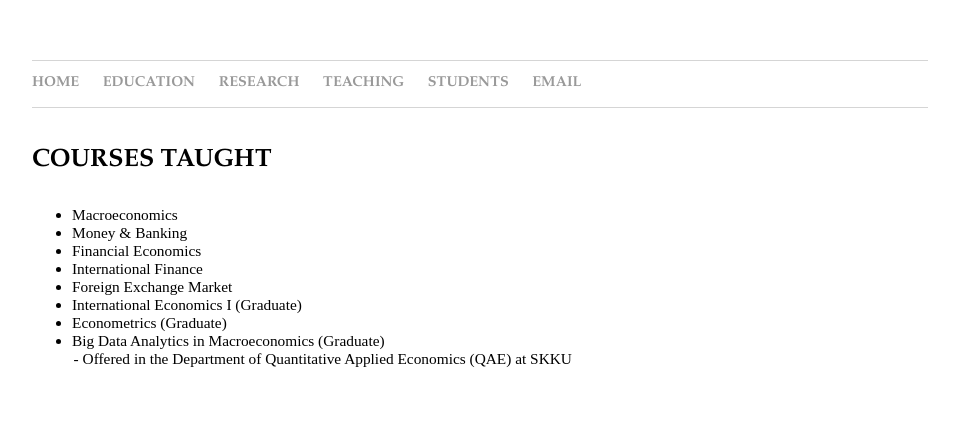
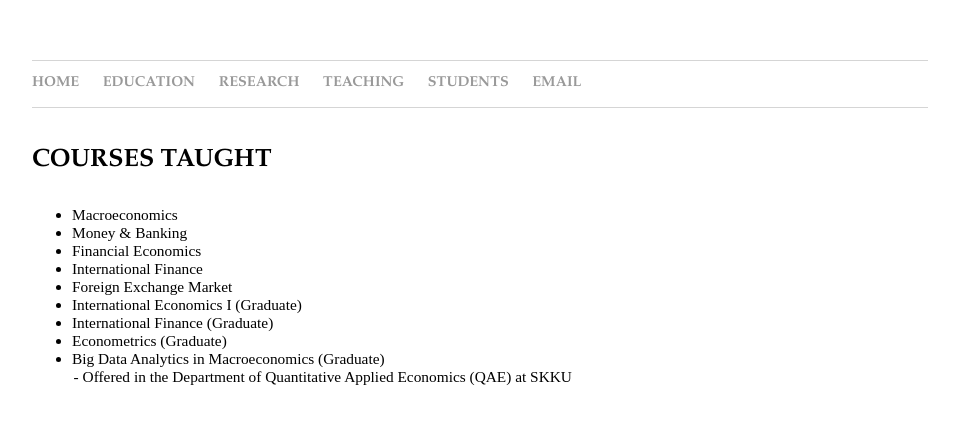
Before and after one commit to dooyeoncho/dooyeoncho.github.io, a Jekyll site: the page built from pages/teaching.html, in a window 1280 px wide. Shown: the top 424 px of the page, without its empty margins (160-1119 px from the left). Built offline with Jekyll 4.4.1, drawn with Linux system fonts in a browser that asks for light colours.

Commit message:
Update teaching.html

```diff
--- a/pages/teaching.html
+++ b/pages/teaching.html
@@ -18,6 +18,7 @@ title: Dooyeon Cho - Teaching
 				<li> International Finance </li>
 				<li> Foreign Exchange Market </li>
 				<li> International Economics I (Graduate) </li>
+				<li> International Finance (Graduate) </li>
 				<li> Econometrics (Graduate) </li>
 				<li> Big Data Analytics in Macroeconomics (Graduate) </li>
 					<ul>
```
